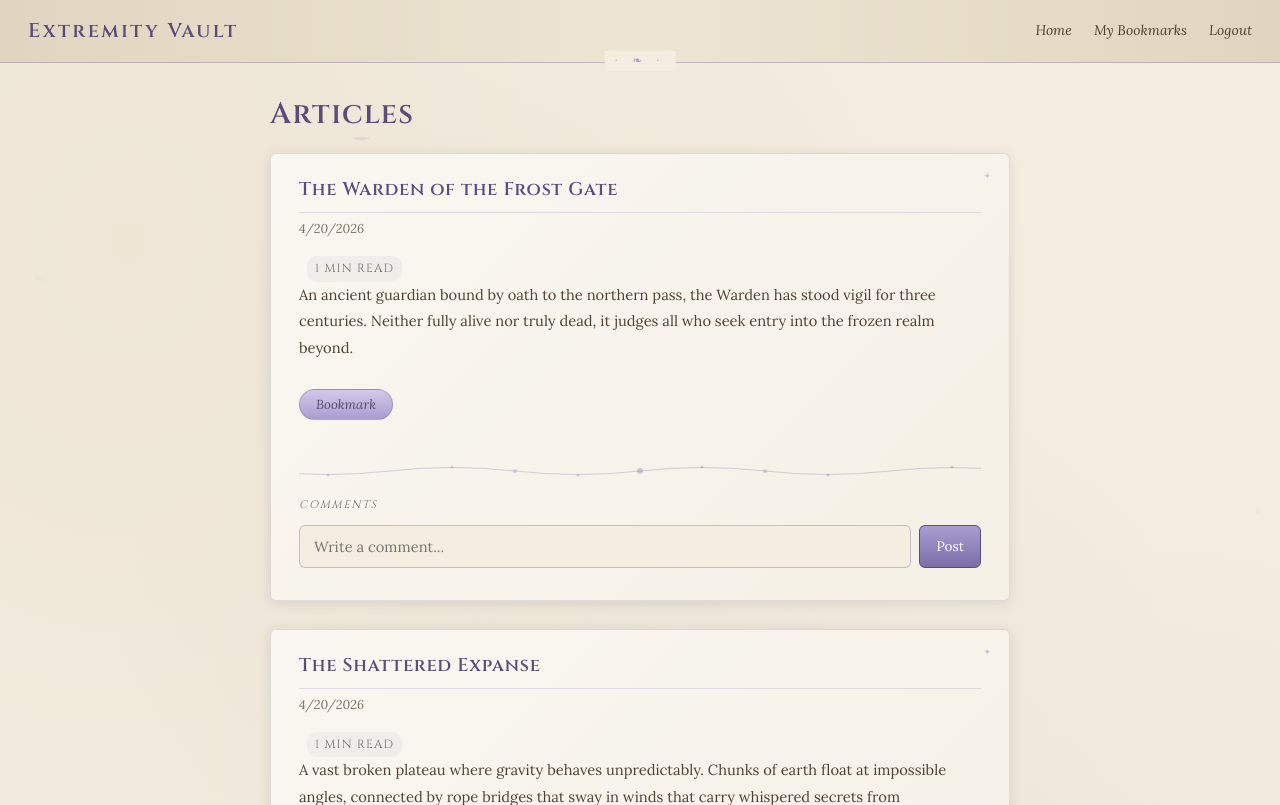
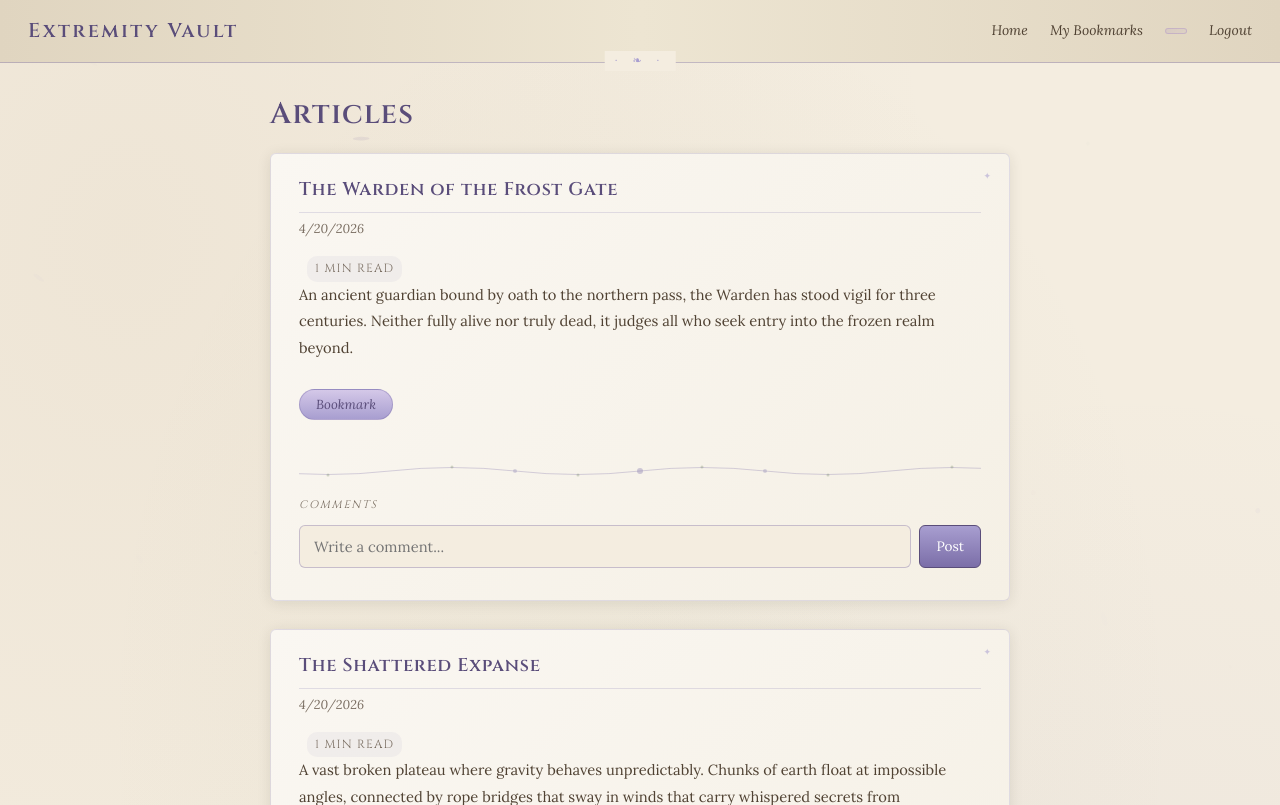
Before and after one commit to Barzin-Vazifedoost/Extremity_Vault, a PHP site: page /html/articles.html in a window 1280 px wide. Shown: the top 805 px of the page. Run offline with PHP 8.4, Linux system fonts and the light colour scheme; data comes from the database, SQL or seed files in the repository; data that the repository does not hold is empty; some web fonts are replaced.

Commit message:
added new changes

```diff
--- a/html/articles.html
+++ b/html/articles.html
@@ -20,6 +20,7 @@
         <div class="nav-links">
             <a href="index.html">Home</a>
             <a href="bookmarks.html">My Bookmarks</a>
+            <span class="nav-user" id="nav-user"></span>
             <a href="login.html" id="logout-btn">Logout</a>
         </div>
     </nav>
--- a/html/bookmarks.html
+++ b/html/bookmarks.html
@@ -19,6 +19,7 @@
         <div class="nav-links">
             <a href="index.html">Home</a>
             <a href="articles.html">Articles</a>
+            <span class="nav-user" id="nav-user"></span>
             <a href="#" id="logout-btn">Logout</a>
         </div>
     </nav>
--- a/html/editor.html
+++ b/html/editor.html
@@ -19,6 +19,7 @@
         <span class="nav-brand">Extremity Vault</span>
         <div class="nav-links">
             <a href="index.html">Home</a>
+            <span class="nav-user" id="nav-user"></span>
             <a href="#" id="logout-btn">Logout</a>
         </div>
     </nav>
--- a/html/index.html
+++ b/html/index.html
@@ -21,6 +21,7 @@
         <div class="nav-links">
             <a href="articles.html">Archive</a>
             <a href="bookmarks.html">Bookmarks</a>
+            <span class="nav-user" id="nav-user"></span>
             <a href="#" id="logout-btn">Logout</a>
         </div>
     </nav>
--- a/public/css/style.css
+++ b/public/css/style.css
@@ -119,6 +119,19 @@ small {
 .nav-links a:hover {
     color: var(--hyacinth);
     border-bottom-color: var(--hyacinth-lt);
+}
+
+.nav-user {
+    font-family: 'Cinzel', serif;
+    font-size: 0.75rem;
+    font-style: normal;
+    color: var(--hyacinth-dk);
+    background: linear-gradient(135deg, rgba(160,130,200,0.15), rgba(160,130,200,0.07));
+    border: 1px solid rgba(160,130,200,0.35);
+    border-radius: 20px;
+    padding: 2px 10px;
+    letter-spacing: 0.06em;
+    white-space: nowrap;
 }
 
 .page-layout {
--- a/public/js/article.js
+++ b/public/js/article.js
@@ -12,6 +12,15 @@ document.getElementById('logout-btn').addEventListener('click', function (e) {
     fetch(`${BASE}/src/php/logout.php`)
     .then(() => { window.location.href = '../html/login.html'; });
 });
+
+// Show logged-in user name in navbar (best-effort, public page)
+fetch(`${BASE}/src/php/session_check.php`)
+    .then(r => r.json())
+    .then(function(data) {
+        const navUser = document.getElementById('nav-user');
+        if (navUser && data.logged_in && data.name) navUser.textContent = data.name;
+    })
+    .catch(function() {});
 
 /**
  * Fetches all published articles and renders each one with a comment
--- a/public/js/bookmarks.js
+++ b/public/js/bookmarks.js
@@ -26,7 +26,11 @@ function checkSession(onSuccess) {
     .catch(() => { window.location.replace('../html/login.html'); });
 }
 
-checkSession(function() { loadBookmarks(); });
+checkSession(function(data) {
+    const navUser = document.getElementById('nav-user');
+    if (navUser && data.name) navUser.textContent = data.name;
+    loadBookmarks();
+});
 
 window.addEventListener('pageshow', function(event) {
     if (event.persisted) {
--- a/public/js/editor.js
+++ b/public/js/editor.js
@@ -31,7 +31,9 @@ function checkSession(onSuccess) {
     .catch(() => { window.location.replace('../html/login.html'); });
 }
 
-checkSession(function () {
+checkSession(function (data) {
+    const navUser = document.getElementById('nav-user');
+    if (navUser && data.name) navUser.textContent = data.name;
     const saved = localStorage.getItem(AUTOSAVE_KEY);
     if (saved) {
         try {
--- a/public/js/index.js
+++ b/public/js/index.js
@@ -32,6 +32,8 @@ checkSession(function(data) {
     if (data.role === 'admin') {
         document.getElementById('sidebar-admin').style.display = 'block';
     }
+    const navUser = document.getElementById('nav-user');
+    if (navUser && data.name) navUser.textContent = data.name;
     fetchAllArticles();
 });
 
```
